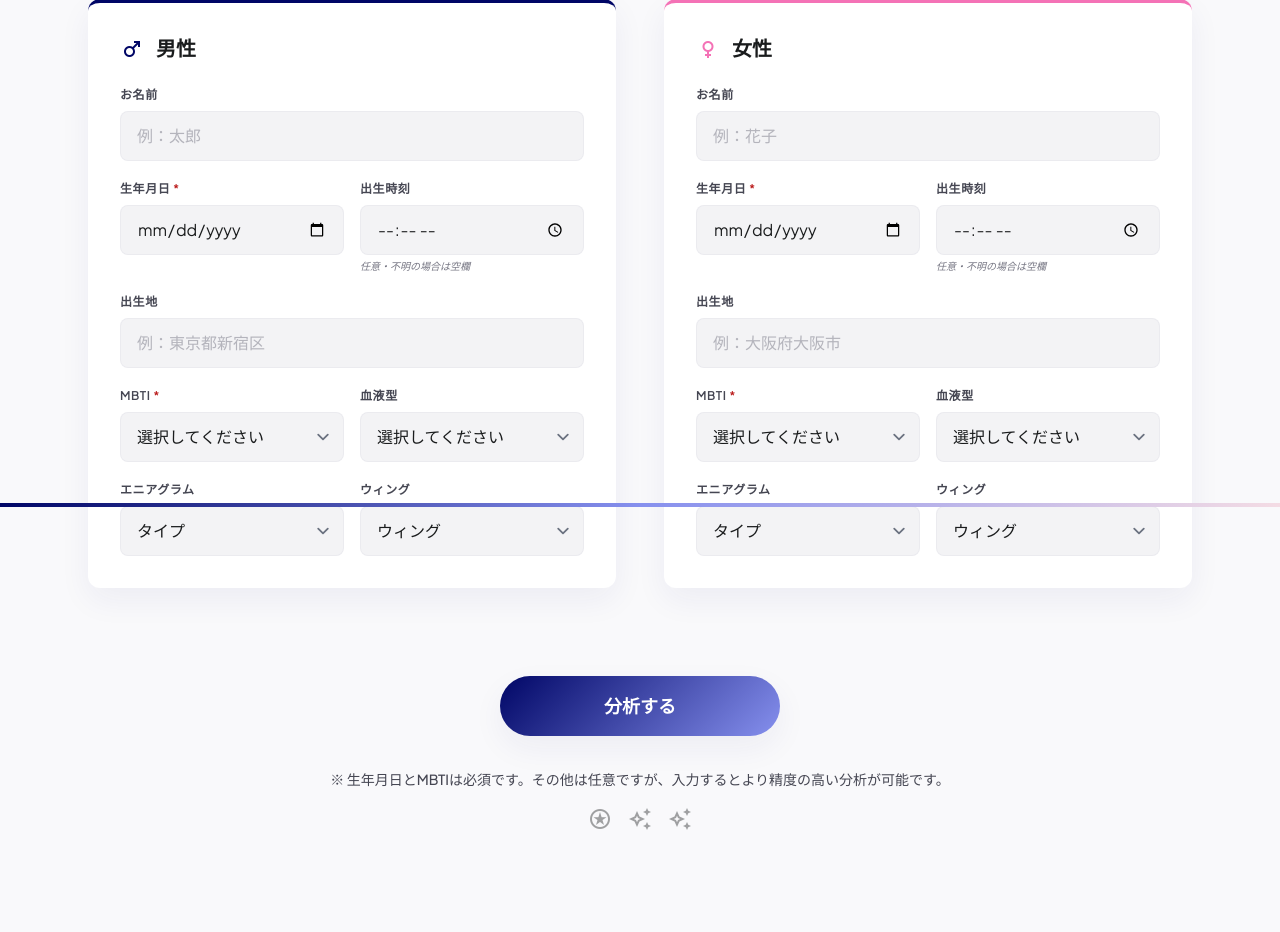
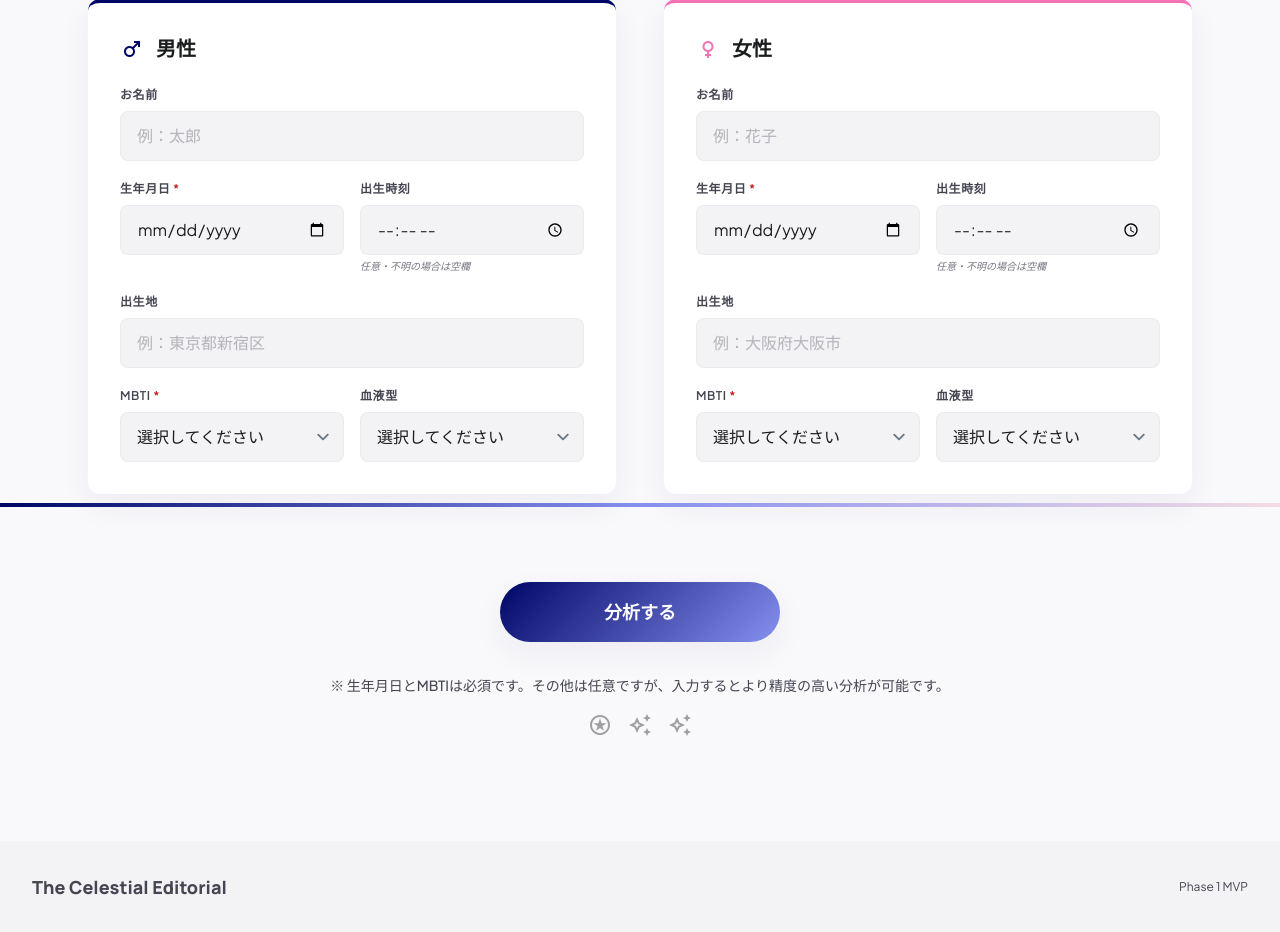
Before and after one commit to TAKAHASHIMITSUGU329/compatibility-fortune-telling, a Flask app: page / in a window 1280 px wide. Shown: the part 293-1225 px from the top of the page. After the commit the page ends 1188 px from the top, so only its background shows below. Run offline with Flask 3, Linux system fonts and the light colour scheme; some libraries are stand-ins or nearby versions.

Commit message:
Remove enneagram/wing input fields from form
ユーザーの意図に合わせ、入力フォームからエニアグラム・ウィング欄を削除。

Co-Authored-By: Claude Opus 4.6 (1M context) <noreply@anthropic.com>

```diff
--- a/templates/input.html
+++ b/templates/input.html
@@ -76,26 +76,6 @@
                                 </select>
                             </div>
                         </div>
-                        <div class="grid grid-cols-2 gap-4">
-                            <div>
-                                <label for="a_enneagram" class="block text-xs font-bold text-on-surface-variant mb-2 tracking-wider">エニアグラム</label>
-                                <select id="a_enneagram" name="a_enneagram" class="w-full bg-surface-container-low ghost-border rounded-lg px-4 py-3 focus:ring-2 focus:ring-tertiary-fixed outline-none transition-all appearance-none">
-                                    <option selected value="">タイプ</option>
-                                    {% for i in range(1, 10) %}
-                                    <option value="{{ i }}" {% if person_a and person_a.enneagram == i|string %}selected{% endif %}>タイプ{{ i }}</option>
-                                    {% endfor %}
-                                </select>
-                            </div>
-                            <div>
-                                <label for="a_wing" class="block text-xs font-bold text-on-surface-variant mb-2 tracking-wider">ウィング</label>
-                                <select id="a_wing" name="a_wing" class="w-full bg-surface-container-low ghost-border rounded-lg px-4 py-3 focus:ring-2 focus:ring-tertiary-fixed outline-none transition-all appearance-none">
-                                    <option selected value="">ウィング</option>
-                                    {% for i in range(1, 10) %}
-                                    <option value="w{{ i }}" {% if person_a and person_a.wing == 'w' ~ i|string %}selected{% endif %}>w{{ i }}</option>
-                                    {% endfor %}
-                                </select>
-                            </div>
-                        </div>
                     </div>
                 </div>
             </div>
@@ -149,26 +129,6 @@
                                 </select>
                             </div>
                         </div>
-                        <div class="grid grid-cols-2 gap-4">
-                            <div>
-                                <label for="b_enneagram" class="block text-xs font-bold text-on-surface-variant mb-2 tracking-wider">エニアグラム</label>
-                                <select id="b_enneagram" name="b_enneagram" class="w-full bg-surface-container-low ghost-border rounded-lg px-4 py-3 focus:ring-2 focus:ring-tertiary-fixed outline-none transition-all appearance-none">
-                                    <option selected value="">タイプ</option>
-                                    {% for i in range(1, 10) %}
-                                    <option value="{{ i }}" {% if person_b and person_b.enneagram == i|string %}selected{% endif %}>タイプ{{ i }}</option>
-                                    {% endfor %}
-                                </select>
-                            </div>
-                            <div>
-                                <label for="b_wing" class="block text-xs font-bold text-on-surface-variant mb-2 tracking-wider">ウィング</label>
-                                <select id="b_wing" name="b_wing" class="w-full bg-surface-container-low ghost-border rounded-lg px-4 py-3 focus:ring-2 focus:ring-tertiary-fixed outline-none transition-all appearance-none">
-                                    <option selected value="">ウィング</option>
-                                    {% for i in range(1, 10) %}
-                                    <option value="w{{ i }}" {% if person_b and person_b.wing == 'w' ~ i|string %}selected{% endif %}>w{{ i }}</option>
-                                    {% endfor %}
-                                </select>
-                            </div>
-                        </div>
                     </div>
                 </div>
             </div>
```
